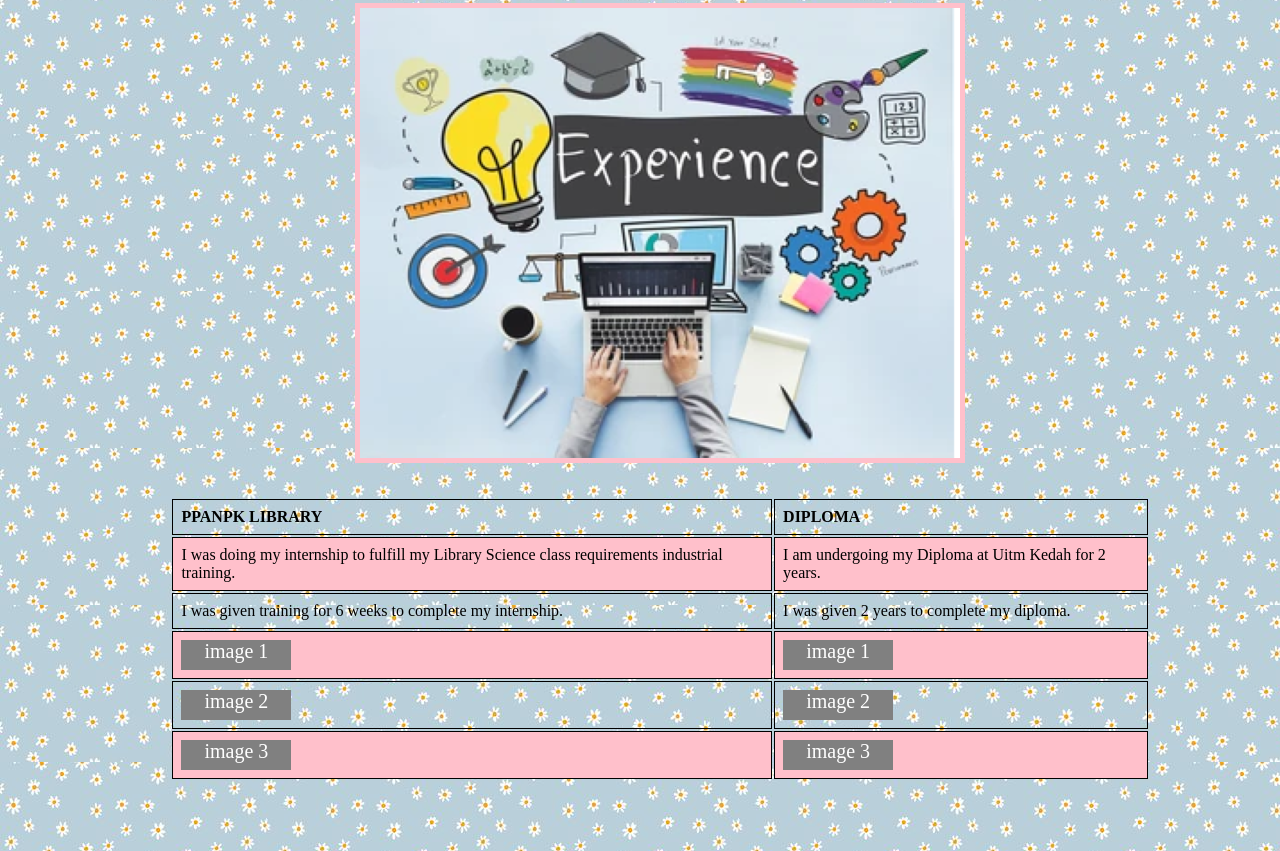
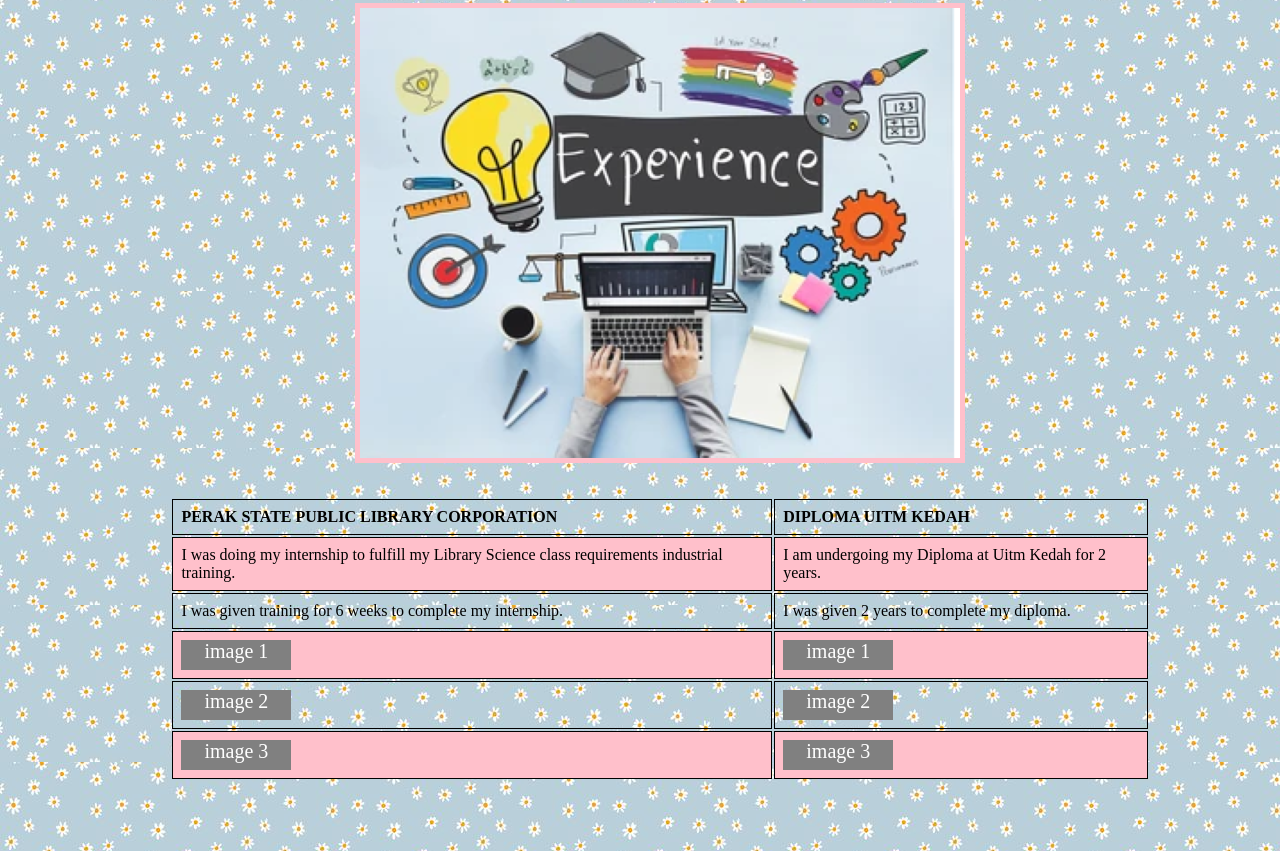
Before and after one commit to abbyqtpie/mypersonalwebsite, a plain HTML site: page experience.html in a window 1280 px wide. Shown: the part 808-1659 px from the top of the page. Drawn offline with Linux system fonts and the light colour scheme.

Commit message:
Update experience.html

```diff
--- a/experience.html
+++ b/experience.html
@@ -94,8 +94,8 @@ table, th, td {
 
 <table style="width:80%">
   <tr>
-    <th>PPANPK LIBRARY</th>
-    <th>DIPLOMA</th>
+    <th>PERAK STATE PUBLIC LIBRARY CORPORATION</th>
+    <th>DIPLOMA UITM KEDAH</th>
 
   </tr>
   <tr>
```
